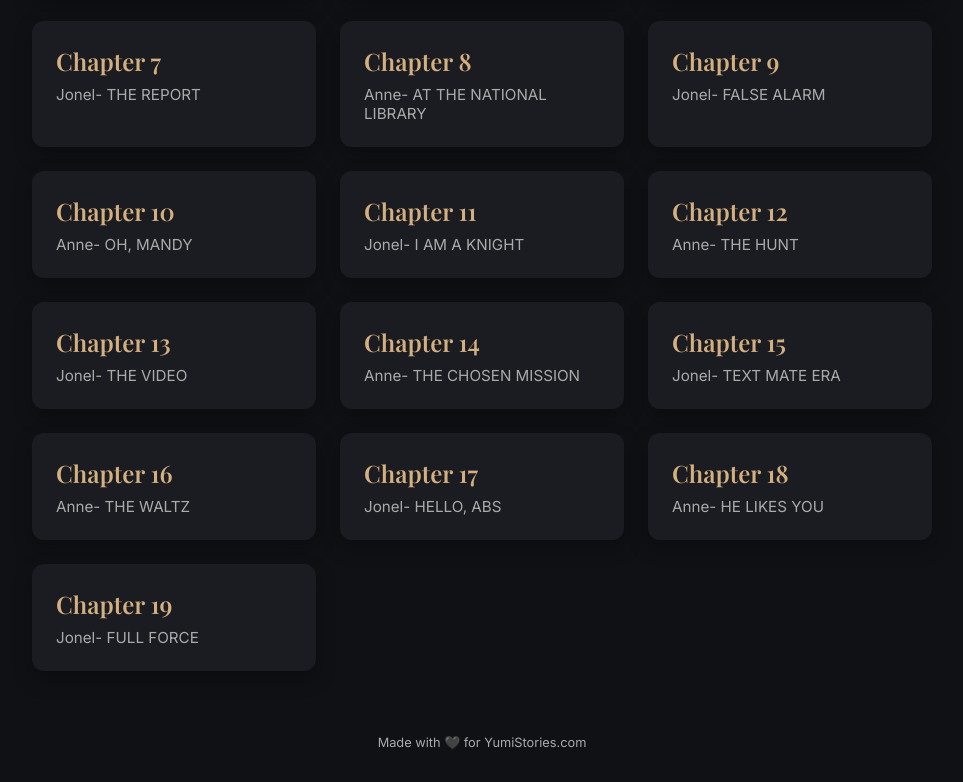
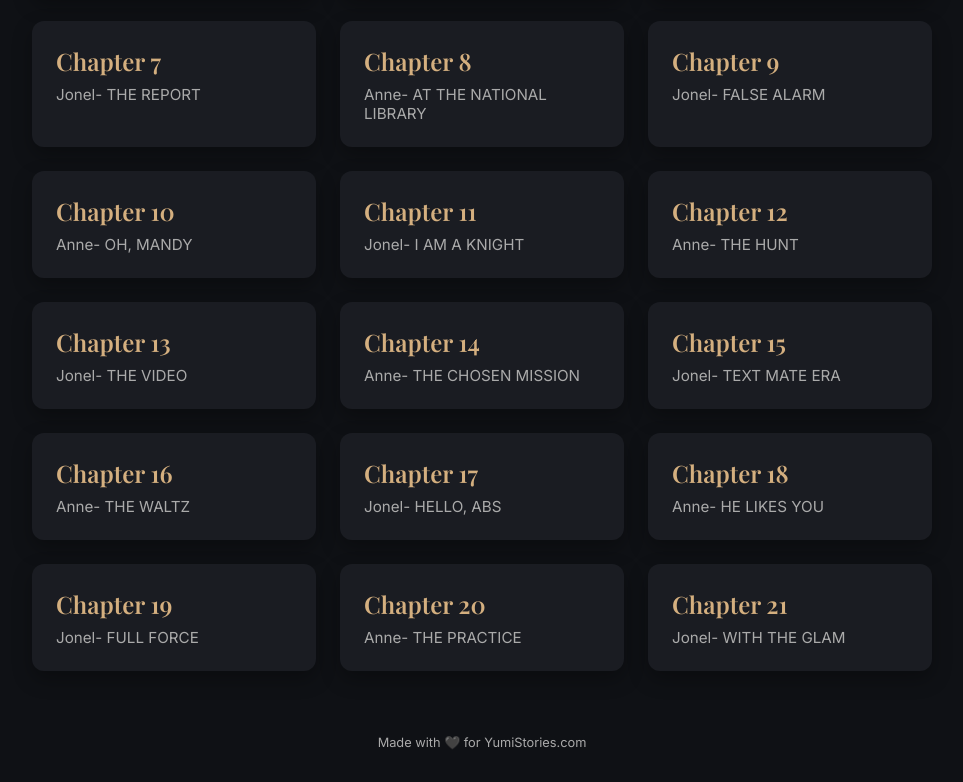
Before and after one commit to carlasabino/royal-misft, a plain HTML site: page index.html in a window 1280 px wide. Shown: the part 385-1167 px from the top of the page, without its empty margins (158-1121 px from the left). Drawn offline with nearby package versions, Linux system fonts and the light colour scheme.

Commit message:
Update index.html

```diff
--- a/index.html
+++ b/index.html
@@ -174,6 +174,14 @@
        <h2>Chapter 19</h2>
         <p>Jonel- FULL FORCE</p>
        </a>
+      <a href="chapter-20/" class="card">
+       <h2>Chapter 20</h2>
+        <p>Anne- THE PRACTICE</p>
+       </a>
+      <a href="chapter-21/" class="card">
+       <h2>Chapter 21</h2>
+        <p>Jonel- WITH THE GLAM</p>
+       </a>
          <!-- Add more chapters as needed -->
     </div>
     <footer>
```
